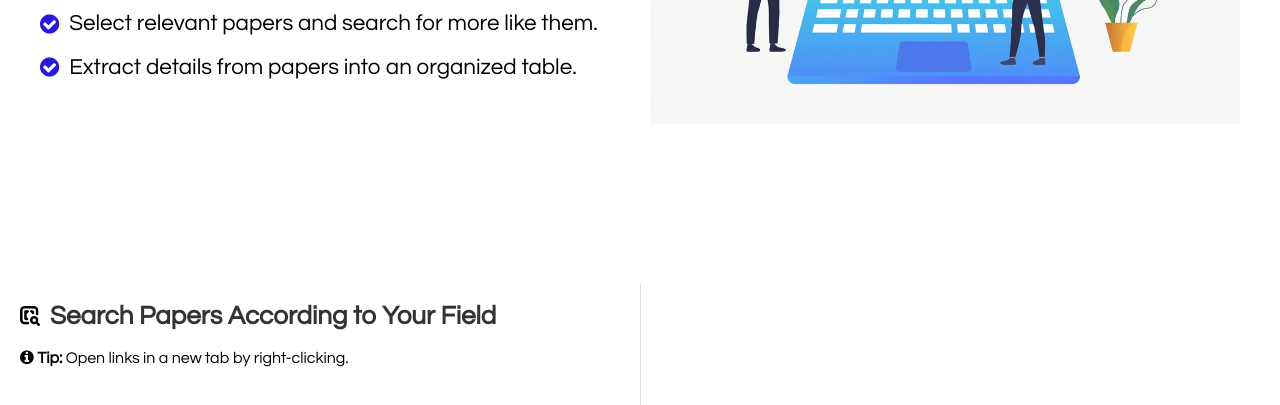
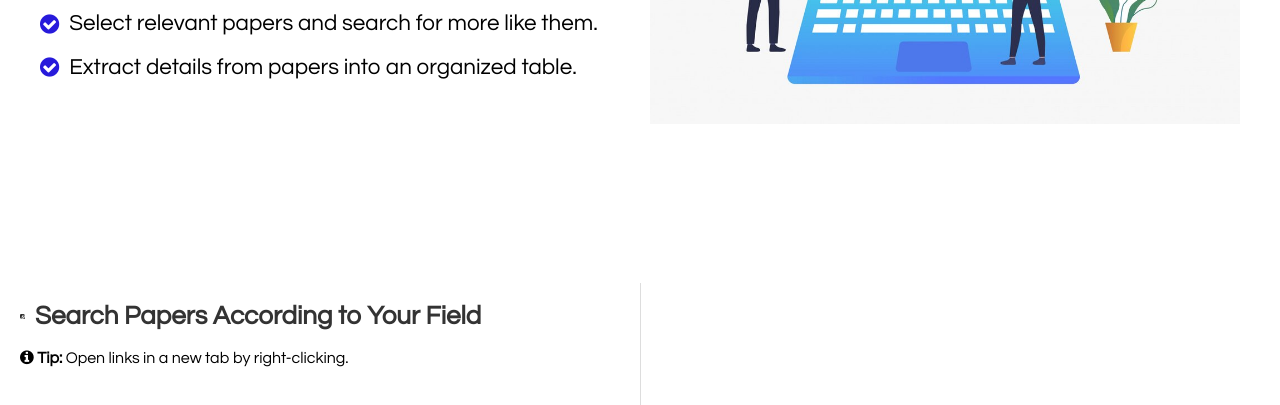
Before and after one commit to zahrakhan010/COE-AI-web-page, a plain HTML site: page index.html in a window 1280 px wide. Shown: the part 1297-1702 px from the top of the page. Drawn offline with Linux system fonts and the light colour scheme.

Commit message:
reduce search icon

```diff
--- a/css/style.css
+++ b/css/style.css
@@ -198,8 +198,8 @@ h2 {
 }
 
 .heading-icon {
-    width: 20px;  /* Set desired width */
-    height: 20px; /* Set desired height */
+    width: 5px;  /* Set desired width */
+    height: 5px; /* Set desired height */
     object-fit: contain; /* Ensures the aspect ratio is maintained */
     margin-right: 10px; /* Space between icon and text */
 }
```
